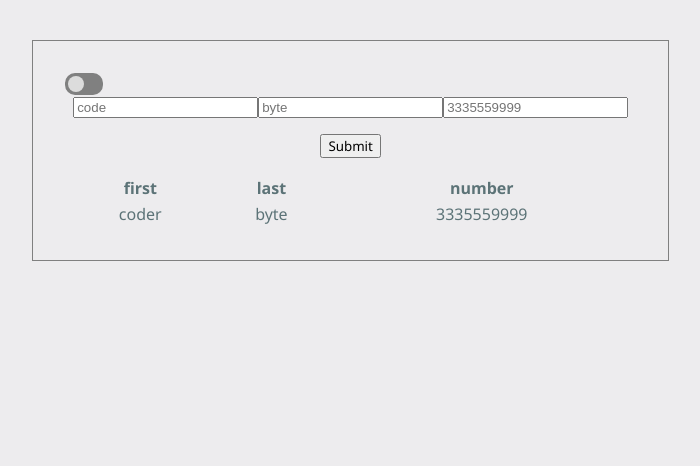
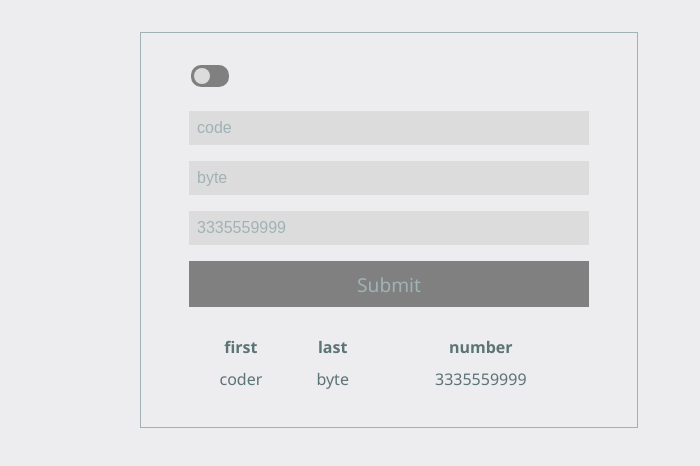
Before and after one commit to KlimaGi/assessment, a React (Create React App) app: page / in a window 1280 px wide. Shown: the top 466 px of the page, without its empty margins (251-951 px from the left). Built offline with nearby package versions, Linux system fonts and the light colour scheme.

Commit message:
add styles

```diff
--- a/src/App.js
+++ b/src/App.js
@@ -1,6 +1,6 @@
 /** @jsxImportSource @emotion/react */
 import { Global, css } from "@emotion/react";
-import { GlobalStyle, DarkTheme, LightTheme } from "./styles/base";
+import { GlobalStyle } from "./styles/theme/base";
 import { Div } from "./styles/styledComponents/AppStyle";
 import { useState } from "react";
 import FormInput from "./FormInput";
--- a/src/FormInput.js
+++ b/src/FormInput.js
@@ -1,11 +1,19 @@
 /** @jsxImportSource @emotion/react */
-import React, { useState } from "react";
-import { SubmitBtn } from "./styles/styledComponents/AppStyle";
+import { useState } from "react";
+import {
+  Form,
+  Input,
+  SubmitBtn,
+} from "./styles/styledComponents/FormInputStyle";
 
 export let phoneBook = [{ first: "coder", last: "byte", number: "3335559999" }];
 
 const FormInput = (props) => {
-  const [phoneEntry, setPhoneEntry] = useState();
+  const [phoneEntry, setPhoneEntry] = useState({
+    first: "",
+    last: "",
+    number: "",
+  });
 
   const handleChange = (e) => {
     setPhoneEntry({ ...phoneEntry, [e.target.name]: e.target.value });
@@ -20,30 +28,38 @@ const FormInput = (props) => {
     phoneBook = [...temp];
     props.func();
     console.log(phoneBook);
+    setPhoneEntry({
+      first: "",
+      last: "",
+      number: "",
+    });
   };
 
   return (
-    <form onSubmit={handleSubmit}>
-      <input
+    <Form onSubmit={handleSubmit}>
+      <Input
         name="first"
         type="text"
         placeholder="code"
         onChange={handleChange}
-      ></input>
-      <input
+        value={phoneEntry.first}
+      ></Input>
+      <Input
         name="last"
         type="text"
         placeholder="byte"
         onChange={handleChange}
-      ></input>
-      <input
+        value={phoneEntry.last}
+      ></Input>
+      <Input
         name="number"
         type="text"
         placeholder="3335559999"
         onChange={handleChange}
-      ></input>
+        value={phoneEntry.number}
+      ></Input>
       <SubmitBtn type="submit">Submit</SubmitBtn>
-    </form>
+    </Form>
   );
 };
 
--- a/src/PhoneBookList.js
+++ b/src/PhoneBookList.js
@@ -1,12 +1,15 @@
+/** @jsxImportSource @emotion/react */
+import { Table, Tr } from "./styles/styledComponents/PhoneBookStyle";
+
 const PhoneBookList = (props) => {
   return (
-    <table>
+    <Table>
       <thead>
-        <tr>
+        <Tr>
           <th>first</th>
           <th>last</th>
           <th>number</th>
-        </tr>
+        </Tr>
       </thead>
       <tbody>
         {props.data
@@ -14,14 +17,14 @@ const PhoneBookList = (props) => {
             a.last.toUpperCase() > b.last.toUpperCase() ? 1 : -1
           )
           .map((item, i) => (
-            <tr key={i}>
+            <Tr key={i}>
               <td>{item.first}</td>
               <td>{item.last}</td>
               <td>{item.number}</td>
-            </tr>
+            </Tr>
           ))}
       </tbody>
-    </table>
+    </Table>
   );
 };
 export default PhoneBookList;
--- a/src/ThemeProvider.js
+++ b/src/ThemeProvider.js
@@ -1,3 +1,9 @@
+import {
+  darktext,
+  lighttext,
+  backlight,
+  backdark,
+} from "./styles/theme/colors";
 import { createContext, useState } from "react";
 
 export const ThemeContext = createContext();
@@ -8,8 +14,8 @@ export const ThemeProvider = ({ children }) => {
     setTheme(theme === true ? false : true);
   };
 
-  const color = theme === true ? "#5c7377" : "#79999e";
-  const backgroundColor = theme === true ? "#edecee" : "#3b3f47";
+  const color = theme === true ? `${darktext}` : `${lighttext}`;
+  const backgroundColor = theme === true ? `${backlight}` : `${backdark}`;
 
   document.body.style.color = color;
   document.body.style.backgroundColor = backgroundColor;
--- a/src/styles/base.js
+++ /dev/null
@@ -1,22 +0,0 @@
-import styled from "@emotion/styled";
-import { css } from "@emotion/react";
-
-export const GlobalStyle = css`
-  min-height: 100vh;
-  display: flex;
-  flex-direction: column;
-  align-items: center;
-`;
-
-export const DarkTheme = css`
-  background-color: #3b3f47;
-  color: #dcdcdc;
-`;
-export const LightTheme = css`
-  background-color: #edecee;
-  color: #dcdcdc;
-`;
-
-export const Back = styled.div`
-  background-color: grey;
-`;
--- a/src/styles/styledComponents/AppStyle.js
+++ b/src/styles/styledComponents/AppStyle.js
@@ -1,27 +1,24 @@
 import styled from "@emotion/styled";
 import { css } from "@emotion/react";
+import { grey, lightgrey, lightblue } from "../theme/colors";
+
 export const Div = styled.div`
   text-align: center;
   padding: 2rem;
   margin-top: 2rem;
   font-family: "Segoe UI", "Roboto", "Oxygen";
-  border: 1px solid grey;
-  width: 80%;
+  border: 1px solid ${lightblue};
   display: flex;
   flex-direction: column;
 `;
 
-export const SubmitBtn = styled.button`
-  margin: 1rem;
-  font-family: "Segoe UI", "Roboto", "Oxygen";
-`;
-
 export const ToggleDiv = styled.div`
-  border: 3px solid grey;
+  border: 3px solid ${grey};
   width: 2rem;
   height: 1rem;
   border-radius: 10px;
-  background-color: grey;
+  background-color: ${grey};
+  margin: 0 1.1rem;
 `;
 
 export const Circle = css`
@@ -32,11 +29,11 @@ export const Circle = css`
 
 export const CircleLight = styled.div`
   ${Circle};
-  background-color: gainsboro;
+  background-color: ${lightgrey};
 `;
 
 export const CircleBlue = styled.div`
   ${Circle};
   margin-left: 1rem;
-  background-color: powderblue;
+  background-color: ${lightblue};
 `;
--- /dev/null
+++ b/src/styles/styledComponents/FormInputStyle.js
@@ -0,0 +1,39 @@
+import styled from "@emotion/styled";
+import { lightblue, grey, lightgrey, darktext } from "../theme/colors";
+export const Form = styled.form`
+  margin: 1rem;
+  display: flex;
+  flex-direction: column;
+`;
+
+export const Input = styled.input`
+  border-style: none;
+  padding: 0.5rem;
+  margin: 0.5rem 0;
+  font-size: 1rem;
+  color: ${darktext};
+  background: ${lightgrey};
+
+  :focus {
+    outline: none;
+    color: ${darktext};
+  }
+  :: placeholder {
+    color: ${lightblue};
+  }
+`;
+
+export const SubmitBtn = styled.button`
+  padding: 0.6rem;
+  margin: 0.5rem 0;
+  font-family: "Segoe UI", "Roboto", "Oxygen";
+  font-size: 1.2rem;
+  color: ${lightblue};
+  border-style: none;
+  background-color: ${grey};
+  cursor: pointer;
+  :hover {
+    background-color: ${lightgrey};
+    color: ${darktext};
+  }
+`;
--- /dev/null
+++ b/src/styles/styledComponents/PhoneBookStyle.js
@@ -0,0 +1,18 @@
+import styled from "@emotion/styled";
+import { lightblue } from "../theme/colors";
+
+export const Table = styled.table`
+  border-collapse: collapse;
+  padding: 1rem 0;
+  margin: 0 1rem;
+  width: 25rem;
+`;
+
+export const Tr = styled.tr`
+  padding: 1rem;
+  height: 2rem;
+  text-align: center;
+  :hover {
+    border-bottom: 1px solid ${lightblue};
+  }
+`;
--- /dev/null
+++ b/src/styles/theme/base.js
@@ -0,0 +1,10 @@
+import { css } from "@emotion/react";
+
+export const GlobalStyle = css`
+  min-height: 100vh;
+  display: flex;
+  flex-direction: column;
+  align-items: center;
+  margin: 0;
+  padding: 0;
+`;
--- /dev/null
+++ b/src/styles/theme/colors.js
@@ -0,0 +1,10 @@
+// toggle color
+export const grey = "#808080";
+export const lightgrey = "#dcdcdc";
+export const lightblue = "#a1b2b4";
+
+// theme provider
+export const darktext = "#5c7377";
+export const lighttext = "#79999e";
+export const backlight = "#edecee";
+export const backdark = "#3b3f47";
```
